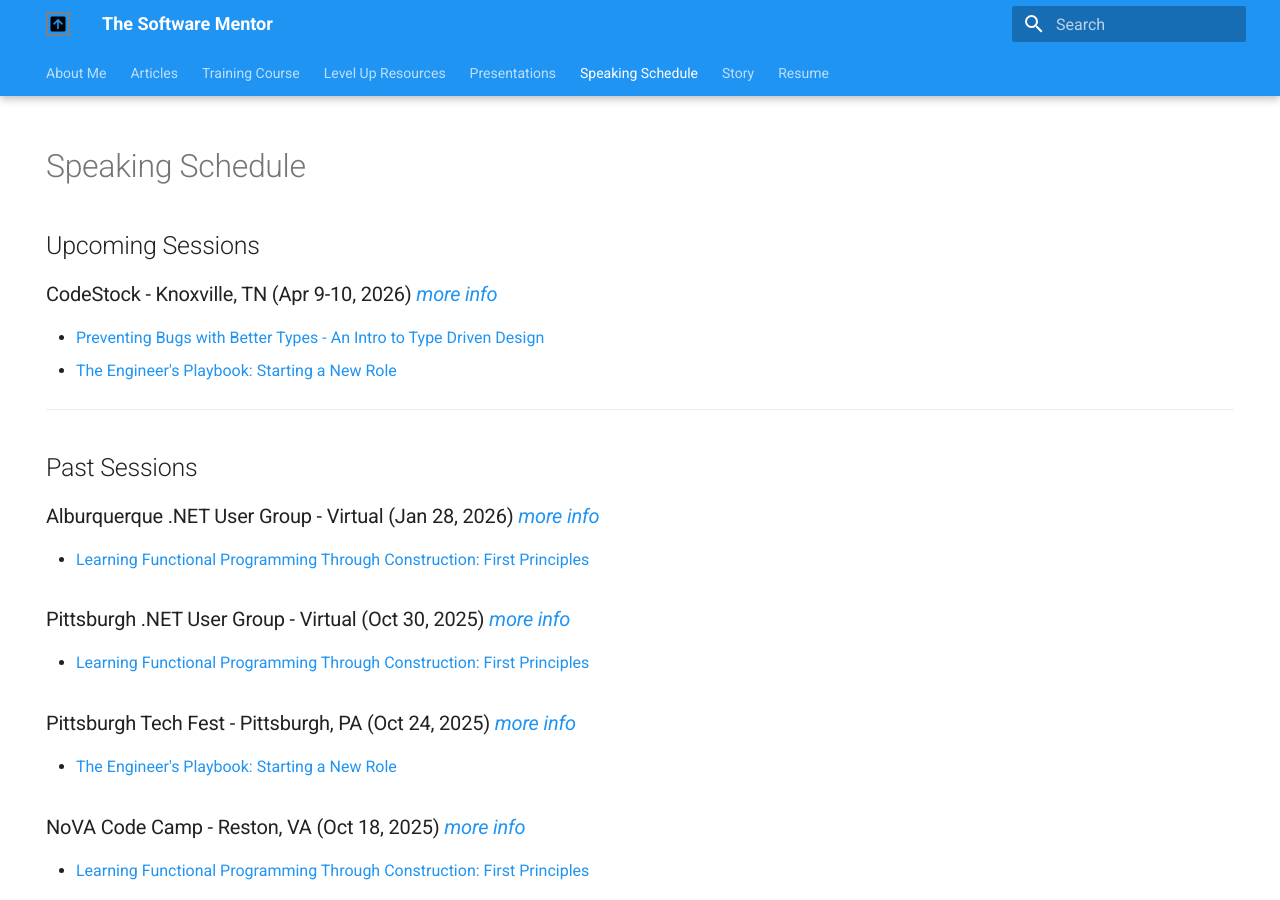
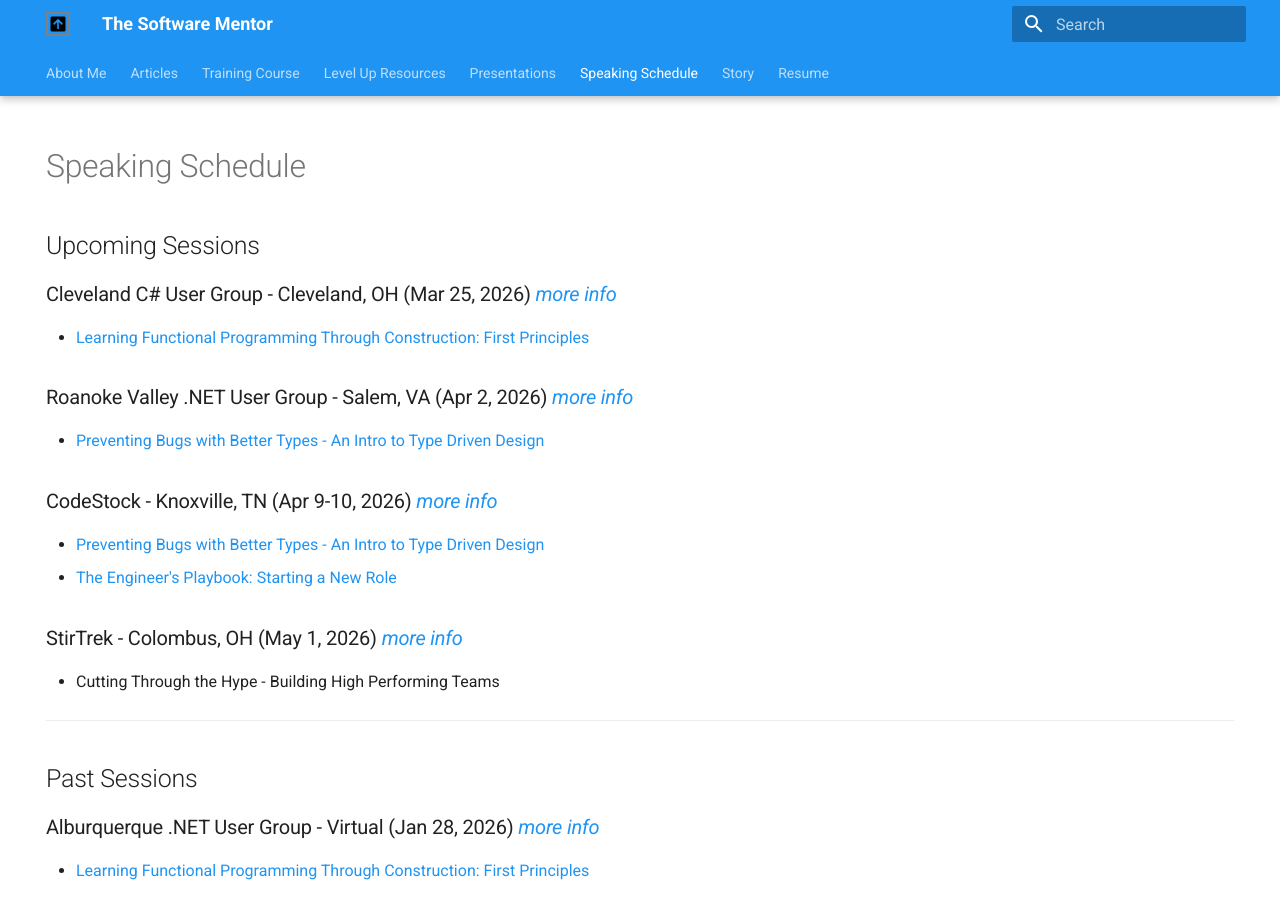
Before and after one commit to cameronpresley/blog, an MkDocs documentation site: the page built from docs/speaking-schedule.md, in a window 1280 px wide and 900 px high. Built offline with MkDocs 1.6.1 and Material for MkDocs 9.7.7, drawn with Linux system fonts in a browser that asks for light colours; plug-ins that fetch from the network failed and are left out.

Commit message:
Add upcoming speaking sessions to schedule (#175)

```diff
--- a/docs/speaking-schedule.md
+++ b/docs/speaking-schedule.md
@@ -7,10 +7,22 @@ hide:
 # Speaking Schedule
 ## Upcoming Sessions
 
+### Cleveland C# User Group - Cleveland, OH (Mar 25, 2026) _[more info]()_
+
+- [Learning Functional Programming Through Construction: First Principles](./presentations.md#learning-functional-programming-through-construction-first-principles)
+
+### Roanoke Valley .NET User Group - Salem, VA (Apr 2, 2026) _[more info]()_
+
+- [Preventing Bugs with Better Types - An Intro to Type Driven Design]()
+
 ### CodeStock - Knoxville, TN (Apr 9-10, 2026) _[more info](https://www.codestock.org)_
 
 - [Preventing Bugs with Better Types - An Intro to Type Driven Design]()
 - [The Engineer's Playbook: Starting a New Role](presentations.md#the-engineers-playbook-starting-a-new-role)
+
+### StirTrek - Colombus, OH (May 1, 2026) _[more info](https://stirtrek.com/)_
+
+- Cutting Through the Hype - Building High Performing Teams
 
 ---
 ## Past Sessions
```
